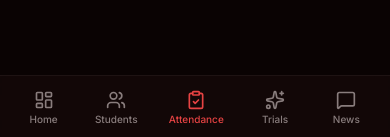
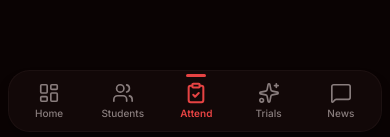
Before and after one commit to umar-khatri/taekwondo, a Next.js app: page /dashboard/attendance in a window 390 px wide. Shown: the part 704-841 px from the top of the page. Built offline with nearby package versions, Linux system fonts and the light colour scheme; no server answers; the database is empty.

Commit message:
feat: redesign mobile bottom nav with floating pill style and safe area padding

```diff
--- a/src/components/dashboard/bottom-nav.tsx
+++ b/src/components/dashboard/bottom-nav.tsx
@@ -14,7 +14,7 @@ import { cn } from "@/lib/utils";
 const navItems = [
   { href: "/dashboard", icon: LayoutDashboard, label: "Home" },
   { href: "/dashboard/students", icon: Users, label: "Students" },
-  { href: "/dashboard/attendance", icon: ClipboardCheck, label: "Attendance" },
+  { href: "/dashboard/attendance", icon: ClipboardCheck, label: "Attend" },
   { href: "/dashboard/trials", icon: Sparkles, label: "Trials" },
   { href: "/dashboard/announcements", icon: MessageSquare, label: "News" },
 ];
@@ -23,8 +23,15 @@ export function BottomNav() {
   const pathname = usePathname();
 
   return (
-    <nav className="fixed bottom-0 left-0 right-0 z-50 border-t border-border/50 glass md:hidden pb-[env(safe-area-inset-bottom)]">
-      <div className="flex items-center justify-around h-16 px-2">
+    <nav
+      className="fixed bottom-0 left-0 right-0 z-50 md:hidden"
+      style={{
+        paddingBottom: "env(safe-area-inset-bottom, 0px)",
+      }}
+    >
+      {/* Frosted glass background */}
+      <div className="mx-2 mb-2 rounded-2xl border border-border/40 bg-card/85 backdrop-blur-xl shadow-lg shadow-black/10 dark:shadow-black/30">
+        <div className="flex items-center justify-around h-[60px] px-1">
           {navItems.map((item) => {
             const isActive =
               item.href === "/dashboard"
@@ -36,18 +43,36 @@ export function BottomNav() {
                 key={item.href}
                 href={item.href}
                 className={cn(
-                "flex flex-col items-center gap-0.5 px-3 py-1.5 rounded-lg transition-colors min-w-[4rem]",
+                  "flex flex-col items-center gap-[3px] px-2 py-1.5 rounded-xl transition-all duration-200 min-w-[3.5rem] relative",
                   isActive
                     ? "text-primary"
-                  : "text-muted-foreground hover:text-foreground"
+                    : "text-muted-foreground active:scale-95"
                 )}
               >
-              <item.icon className={cn("h-5 w-5", isActive && "text-primary")} />
-              <span className="text-[10px] font-medium">{item.label}</span>
+                {/* Active indicator dot */}
+                {isActive && (
+                  <div className="absolute -top-0.5 left-1/2 -translate-x-1/2 h-[3px] w-5 rounded-full bg-primary" />
+                )}
+                <item.icon
+                  className={cn(
+                    "h-[22px] w-[22px] transition-all duration-200",
+                    isActive && "text-primary"
+                  )}
+                  strokeWidth={isActive ? 2.2 : 1.8}
+                />
+                <span
+                  className={cn(
+                    "text-[10px] leading-tight",
+                    isActive ? "font-semibold" : "font-medium"
+                  )}
+                >
+                  {item.label}
+                </span>
               </Link>
             );
           })}
         </div>
+      </div>
     </nav>
   );
 }
```
Lines whose indentation alone changed are shown as unchanged.
